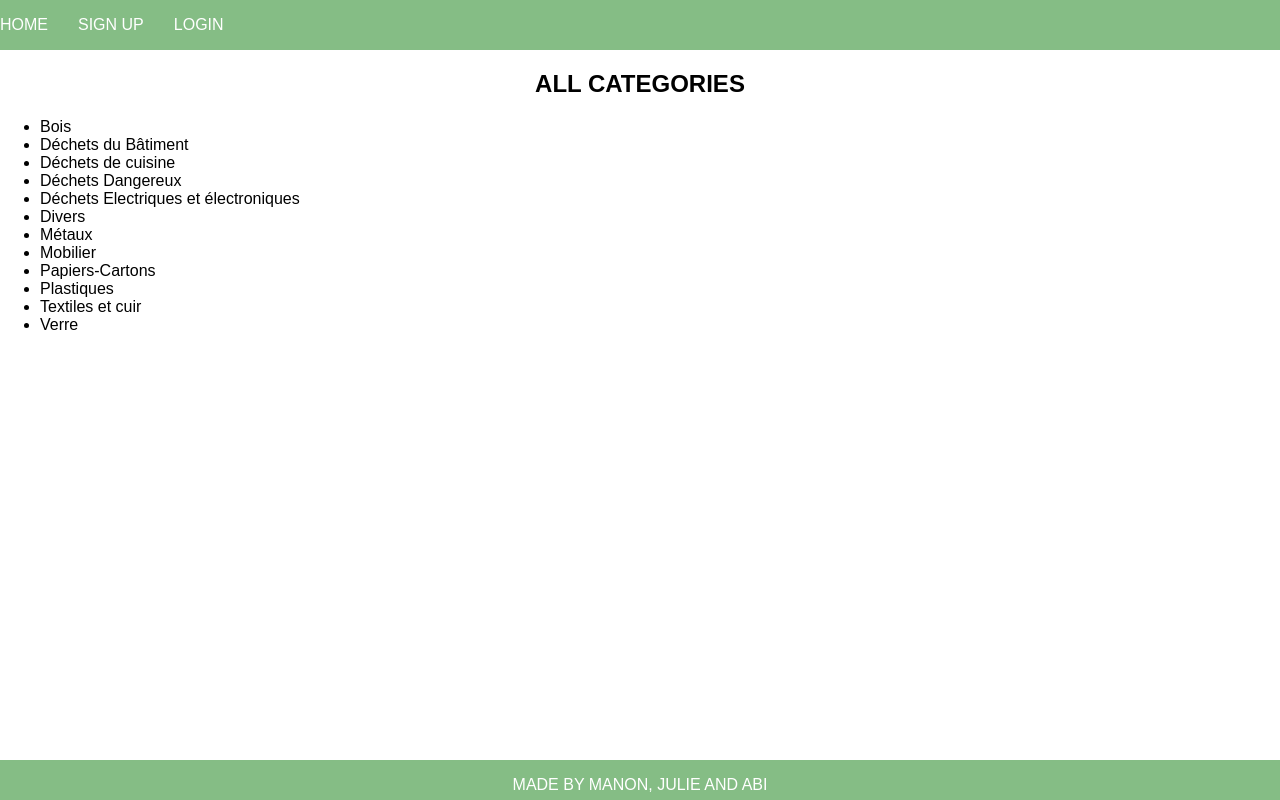
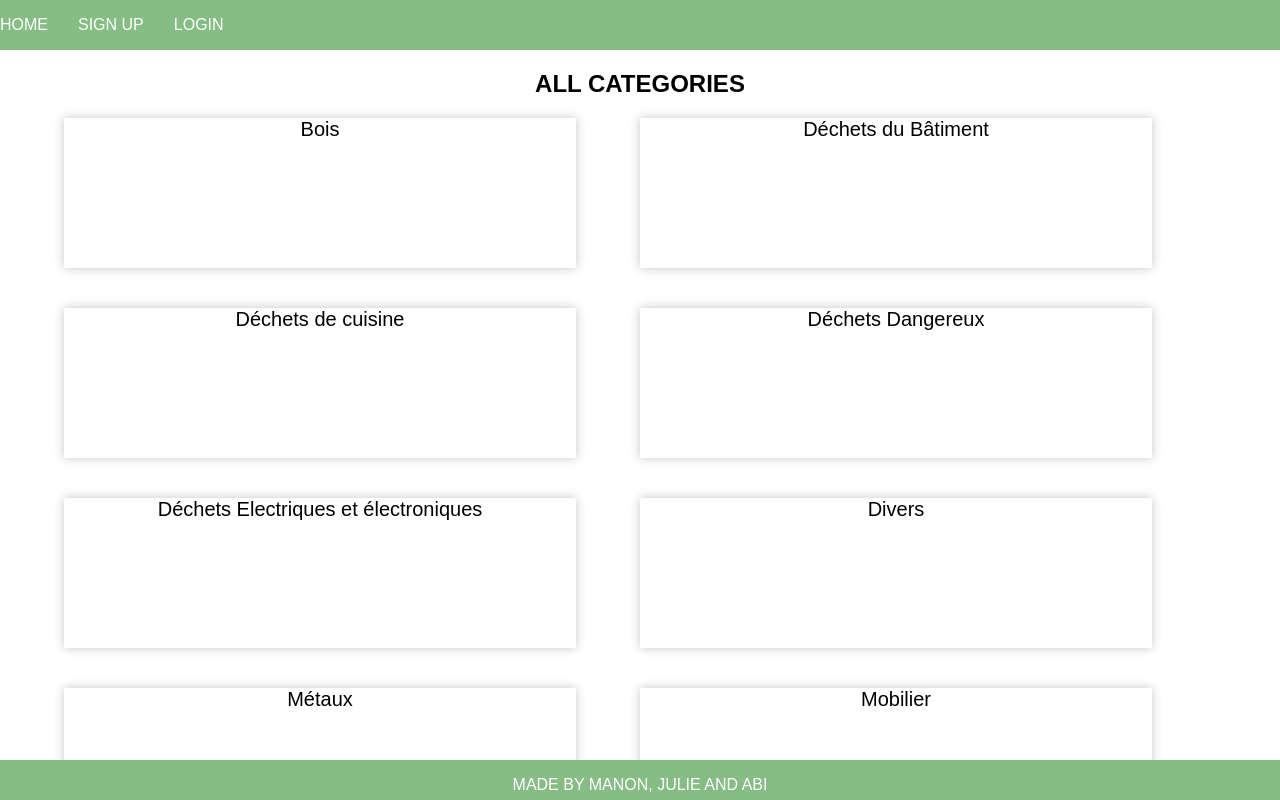
Before and after one commit to abisummers/recycle-react, a React (Create React App) app: page /all-categories in a window 1280 px wide. Shown: the top 800 px of the page. Built offline with nearby package versions, Linux system fonts and the light colour scheme; no server answers.

Commit message:
all catergories are links on the page

```diff
--- a/src/components/Categories/AllCategories.js
+++ b/src/components/Categories/AllCategories.js
@@ -1,4 +1,7 @@
 import React, { Component } from "react";
+import { Link, Route, Switch } from "react-router-dom";
+
+import api from "../../api";
 
 const categories = [
   { label: "Bois", id: "bois" },
@@ -18,15 +21,48 @@
   { label: "Verre", id: "verre" }
 ];
 class AllCategories extends Component {
-  state = {};
+  constructor(props) {
+    super(props);
+
+    this.state = {
+      productCategory: []
+    };
+  }
+
+  componentDidMount() {
+    api
+      .get("/material/:id")
+      .then(response => {
+        this.setState({ productCategory: response.data });
+      })
+      .catch(err => {
+        console.log(err);
+        alert("something went wrong");
+      });
+  }
+
   render() {
+    const { productCategory } = this.state;
+    console.log(productCategory);
+
+    const category = categories.find(
+      ({ id }) => id === this.props.match.params.id
+    );
+
+    console.log(category);
+
+    console.log(this.state);
     return (
       <section>
         <h2>All Categories </h2>
 
-        <ul>
-          {categories.map(({ label, id }) => (
-            <li key={id}>{label}</li>
+        <ul className="allCategories">
+          {categories.map(oneCategory => (
+            <li key={oneCategory._id}>
+              <Link to={`/material/${oneCategory.id}`}>
+                {oneCategory.label}
+              </Link>
+            </li>
           ))}
         </ul>
       </section>
```
